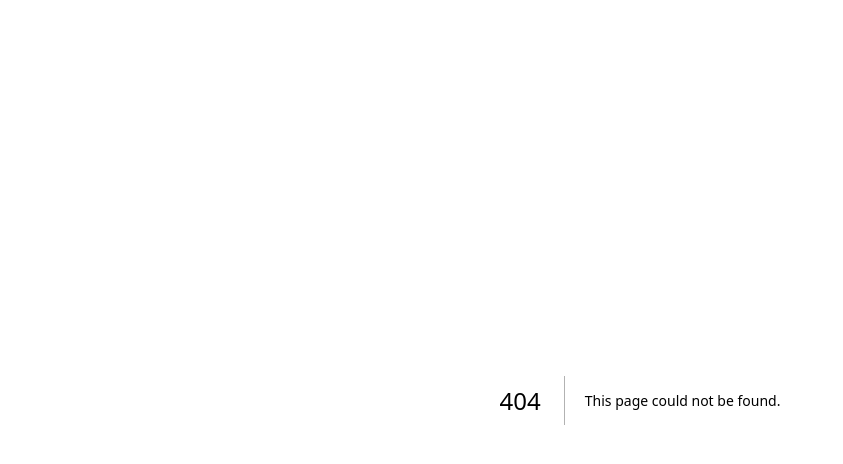
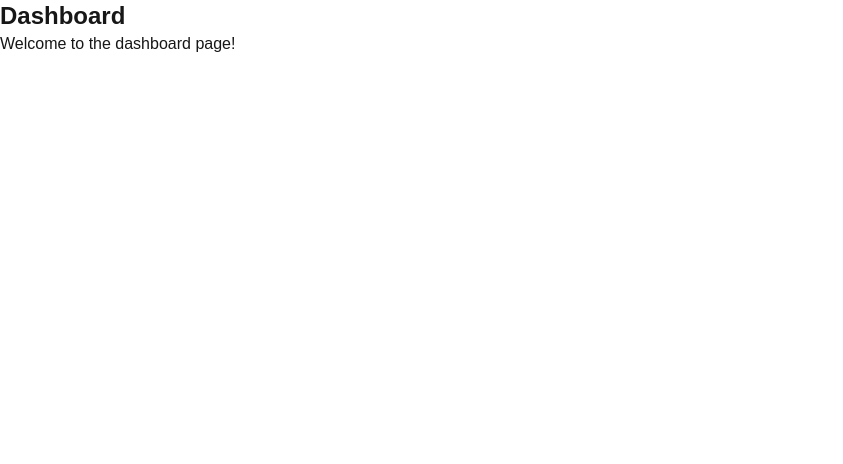
Before and after one commit to incognito0007/project-horizon, a Next.js app in the folder web/next-app-routing/: page /dashboard in a window 1280 px wide. Before the commit this address had no page. Shown: the top 464 px of the page, without its empty margins (0-843 px from the left). Built offline with nearby package versions, Linux system fonts and the light colour scheme.

Commit message:
[web] feat: add DashboardPage component with server-side rendering capabilities

```diff
--- /dev/null
+++ b/web/next-app-routing/app/dashboard/page.tsx
@@ -0,0 +1,16 @@
+const DashboardPage = () => {
+  // Whatever written here will be rendered on server side, and will not be sent to the client. So you can write code here that you don't want to be exposed to the client, such as database queries, API calls, etc. example: any console.log here will not be visible in the browser console, but will be visible in the server console.
+
+  console.log(
+    "This will be logged on the server side, and will not be visible in the browser console.",
+  );
+
+  return (
+    <div>
+      <h1 className="text-2xl font-bold">Dashboard</h1>
+      <p>Welcome to the dashboard page!</p>
+    </div>
+  );
+};
+
+export default DashboardPage;
```
